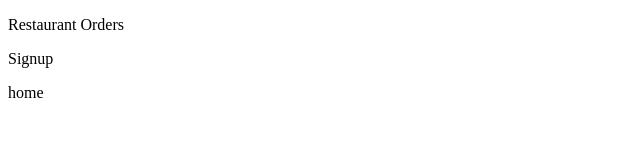
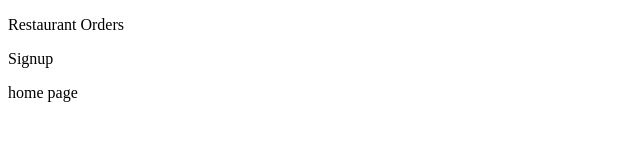
Before and after one commit to Amrit-Dhakal/JavaScript-Website, a plain HTML site: page index.html in a window 1280 px wide. Shown: the full height of the page, 0-640 px from the left. Drawn offline with Linux system fonts and the light colour scheme.

Commit message:
added as home page

```diff
--- a/index.html
+++ b/index.html
@@ -8,6 +8,6 @@
 <body>
     <p>Restaurant Orders</p>
     <p>Signup</p>
-    <p>home</p>
+    <p>home page</p>
 </body>
 </html>
```
